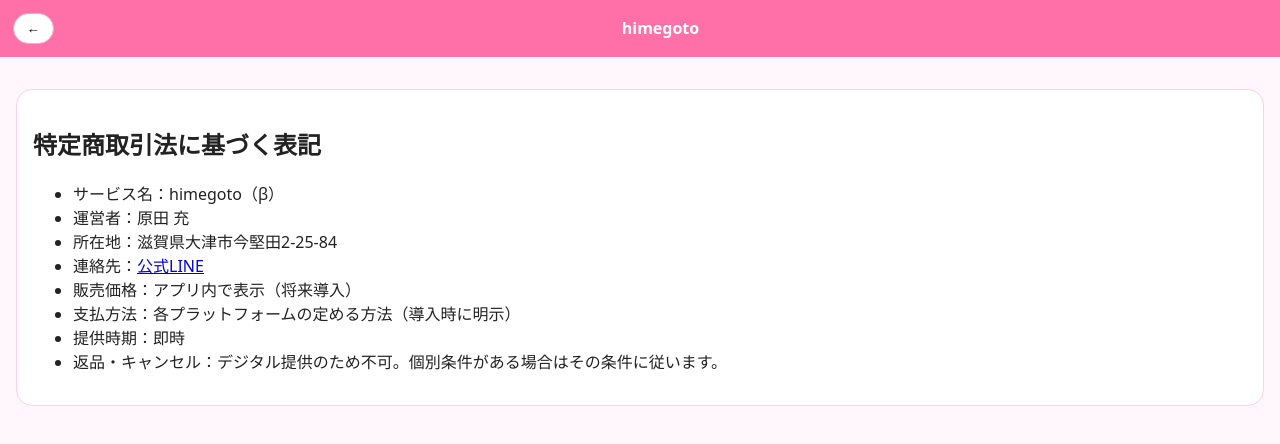
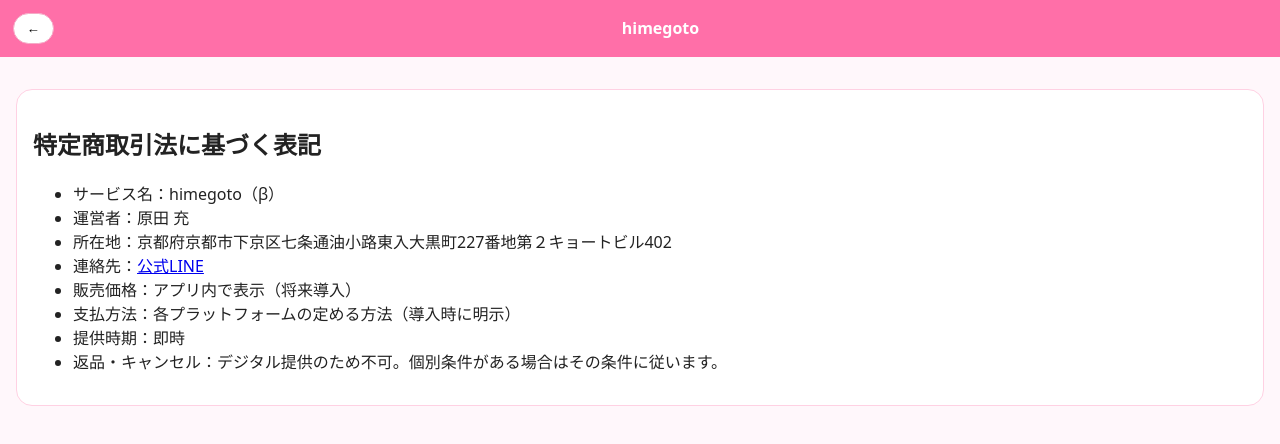
Before and after one commit to 326harada-pixel/himegoto, a website: page tokusho.html in a window 1280 px wide. Drawn offline with Linux system fonts and the light colour scheme.

Commit message:
Change service provider location in tokusho.html
Updated the location of the service provider in the legal notice.

```diff
--- a/tokusho.html
+++ b/tokusho.html
@@ -5,5 +5,5 @@
 <body>
 <header class="pink"><button class="btn" onclick="history.back()">←</button><div class="center">himegoto</div></header>
 <main class="container">
-<section class="card"><h2>特定商取引法に基づく表記</h2><ul><li>サービス名：himegoto（β）</li><li>運営者：原田 充</li><li>所在地：滋賀県大津市今堅田2-25-84</li><li>連絡先：<a href="https://line.me/ti/p/_kahjcCa3-">公式LINE</a></li><li>販売価格：アプリ内で表示（将来導入）</li><li>支払方法：各プラットフォームの定める方法（導入時に明示）</li><li>提供時期：即時</li><li>返品・キャンセル：デジタル提供のため不可。個別条件がある場合はその条件に従います。</li></ul></section>
+<section class="card"><h2>特定商取引法に基づく表記</h2><ul><li>サービス名：himegoto（β）</li><li>運営者：原田 充</li><li>所在地：京都府京都市下京区七条通油小路東入大黒町227番地第２キョートビル402</li><li>連絡先：<a href="https://line.me/ti/p/_kahjcCa3-">公式LINE</a></li><li>販売価格：アプリ内で表示（将来導入）</li><li>支払方法：各プラットフォームの定める方法（導入時に明示）</li><li>提供時期：即時</li><li>返品・キャンセル：デジタル提供のため不可。個別条件がある場合はその条件に従います。</li></ul></section>
 </main></body></html>
```
